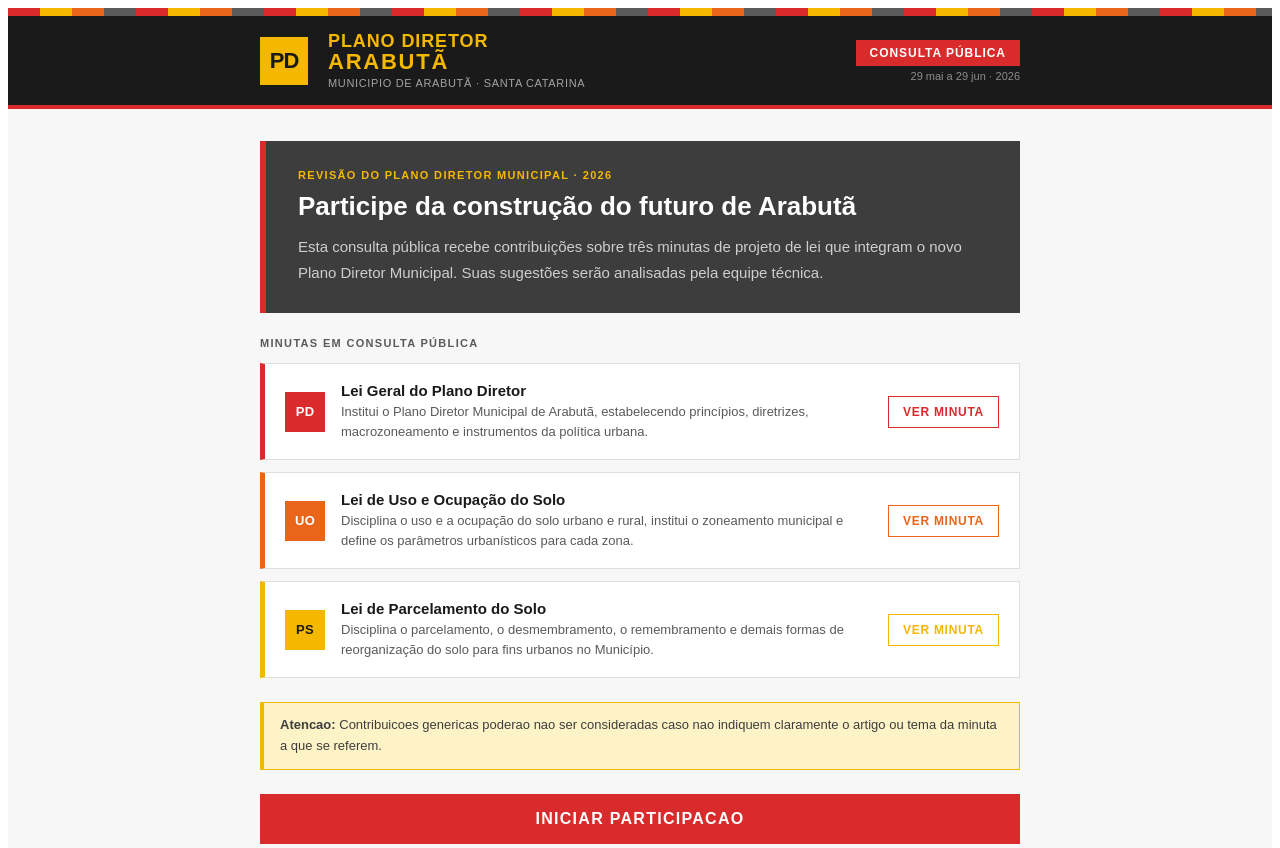
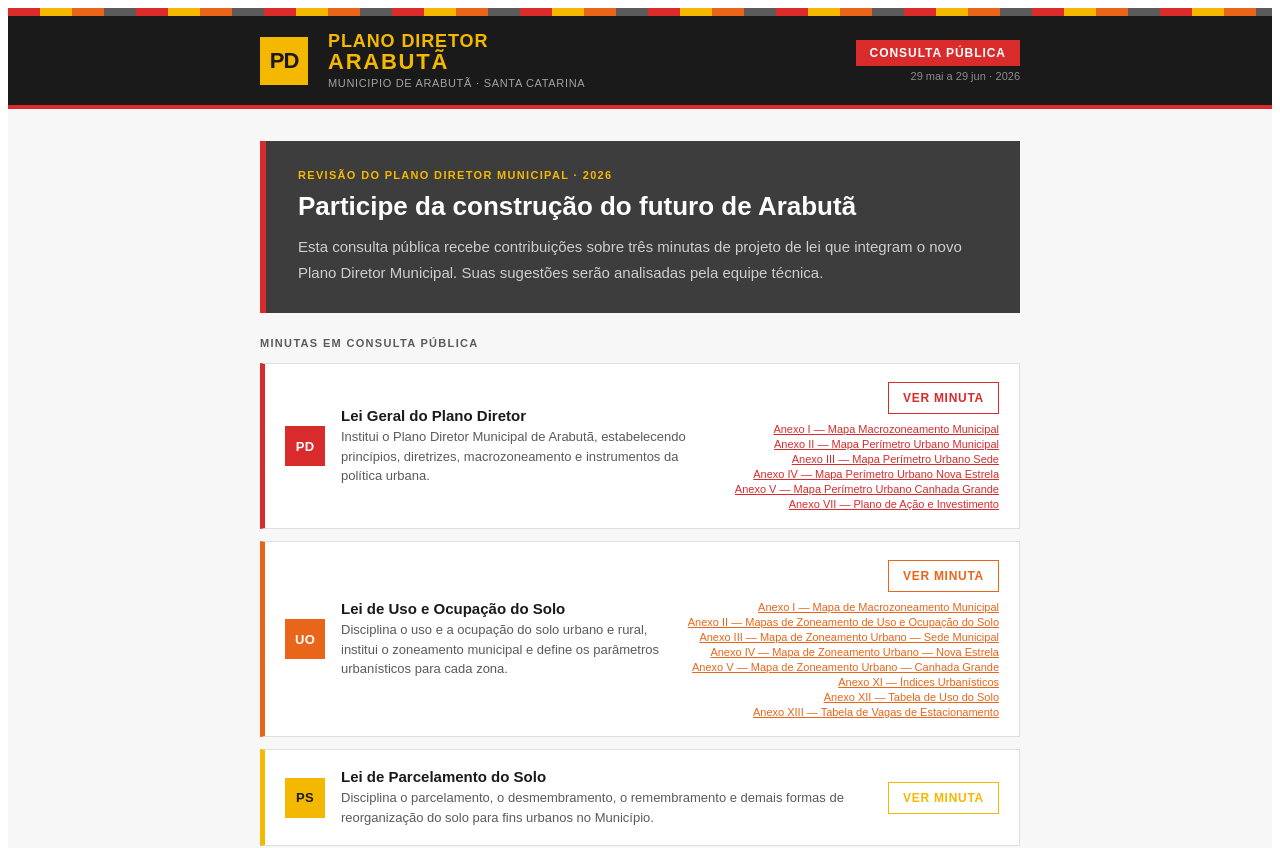
Before and after one commit to jaqueaandrade-kin/consulta-arabuta, a React (Vite) app: page / in a window 1280 px wide. Shown: the top 848 px of the page. Built offline with nearby package versions, Linux system fonts and the light colour scheme.

Commit message:
Update App.jsx

```diff
--- a/src/App.jsx
+++ b/src/App.jsx
@@ -69,7 +69,16 @@ const LEIS = [
     cor: C.vermelho,
     corEsc: C.vermelhoEsc,
     corClara: "#FDECEA",
-    link: "https://arabuta.nossoplanodiretor.com.br/documentos",
+    link: "https://drive.google.com/open?id=1L0IePQ-XNHJHSghLbYO49w-x3MCbRwan&usp=drive_copy",
+    anexos: [
+      { nome: "Anexo I — Mapa Macrozoneamento Municipal", link: "https://drive.google.com/file/d/1_9NEVf6bw6XYYevz8q3Tt8y1UHDkRFJN/view?usp=sharing" },
+      { nome: "Anexo II — Mapa Perímetro Urbano Municipal", link: "https://drive.google.com/file/d/1pAlJDWVmN9O3yLvy5H5nojM2vatqbbzC/view?usp=sharing" },
+      { nome: "Anexo III — Mapa Perímetro Urbano Sede", link: "https://drive.google.com/file/d/1x8_nJYhDRnhabV3BwtK7QWUQT77drDXT/view?usp=sharing" },
+      { nome: "Anexo IV — Mapa Perímetro Urbano Nova Estrela", link: "https://drive.google.com/file/d/1Yn3BC91C-2KYllqifxqxJ5Rnr3qlz1eK/view?usp=sharing" },
+      { nome: "Anexo V — Mapa Perímetro Urbano Canhada Grande", link: "https://drive.google.com/file/d/1yy2QAybuJGKpvIUHwQYS6s41vEVUzsJe/view?usp=sharing" },
+      { nome: "Anexo VI — Memorial Descritivo do Perímetro Urbano Municipal", link: null },
+      { nome: "Anexo VII — Plano de Ação e Investimento", link: "https://drive.google.com/file/d/1_H44x-wuBRwMLQoZnDZjYpNXjLUQKCKM/view?usp=sharing" },
+    ],
     temas: [
       "Princípios e objetivos do Plano Diretor",
       "Perímetro urbano e delimitação territorial",
@@ -101,7 +110,23 @@ const LEIS = [
     cor: C.laranja,
     corEsc: "#C04D0A",
     corClara: C.laranjaClaro,
-    link: "https://arabuta.nossoplanodiretor.com.br/documentos",
+    link: "https://drive.google.com/file/d/1Pv17Y0_kve91wM4yBSKzFSBNw3H4euDy/view?usp=sharing",
+    anexos: [
+      { nome: "Anexo I — Mapa de Macrozoneamento Municipal", link: "https://drive.google.com/file/d/1h_z0pHTlvwQuY7l_gsOgj2WAuSf8f7BI/view?usp=sharing" },
+      { nome: "Anexo II — Mapas de Zoneamento de Uso e Ocupação do Solo", link: "https://drive.google.com/file/d/1VmZMHlvUfKJnGGgXiZZevfM4STEg1DMR/view?usp=sharing" },
+      { nome: "Anexo III — Mapa de Zoneamento Urbano — Sede Municipal", link: "https://drive.google.com/file/d/16bT4HPBmIs58L5ju72wocCFwlnQ7ijKK/view?usp=sharing" },
+      { nome: "Anexo IV — Mapa de Zoneamento Urbano — Nova Estrela", link: "https://drive.google.com/file/d/1XHDtZFAs8kG97m4pf3PA_lEnb6qh5LDx/view?usp=sharing" },
+      { nome: "Anexo V — Mapa de Zoneamento Urbano — Canhada Grande", link: "https://drive.google.com/file/d/1QquJvl_L_Flo2tGMKHSZ1fc52P0OeBo9/view?usp=sharing" },
+      { nome: "Anexo VI — Mapas do Sistema Viário Municipal", link: null },
+      { nome: "Anexo VII — Mapa do Sistema Viário Municipal — Sede", link: null },
+      { nome: "Anexo VIII — Mapa do Sistema Viário Municipal — Nova Estrela", link: null },
+      { nome: "Anexo IX — Mapa do Sistema Viário Municipal — Canhada Grande", link: null },
+      { nome: "Anexo X — Sistema Viário — Seções Transversais", link: null },
+      { nome: "Anexo XI — Índices Urbanísticos", link: "https://drive.google.com/file/d/18Gt6WTnewQSs_lIxliWpSsuEXGWqcFBz/view?usp=sharing" },
+      { nome: "Anexo XII — Tabela de Uso do Solo", link: "https://drive.google.com/file/d/1c4CiFYXXedaFGPg8TN13DUIpVOSd78MT/view?usp=sharing" },
+      { nome: "Anexo XIII — Tabela de Vagas de Estacionamento", link: "https://drive.google.com/file/d/192KDIcmzyMDrYrHKh4h9OUlAu-wP_NE6/view?usp=sharing" },
+      { nome: "Anexo XIV — Glossário", link: null },
+    ],
     temas: [
       "Zona Residencial (ZR)",
       "Zona de Comércio e Serviços (ZCS)",
@@ -133,7 +158,8 @@ const LEIS = [
     cor: C.amarelo,
     corEsc: "#C98F00",
     corClara: C.amareloClaro,
-    link: "https://arabuta.nossoplanodiretor.com.br/documentos",
+    link: "https://drive.google.com/file/d/1mb57O3V1R42Ao7EGnr3yJxPQqeSuLACe/view",
+    anexos: [],
     temas: [
       "Condições gerais para parcelamento e remembramento",
       "Dimensões mínimas e máximas de lotes",
@@ -411,8 +437,8 @@ export default function ConsultaPublica() {
                       <div style={{ fontWeight: "bold", fontSize: 15, color: C.preto, marginBottom: 3 }}>{l.nome}</div>
                       <div style={{ color: C.cinzaMed, fontSize: 13, lineHeight: 1.5 }}>{l.descricao}</div>
                     </div>
+                    <div style={{ flexShrink: 0, display: "flex", flexDirection: "column", alignItems: "flex-end", gap: 6 }}>
                       <a href={l.link} target="_blank" rel="noreferrer" style={{
-                      flexShrink: 0,
                         background: C.branco,
                         border: `1.5px solid ${l.cor}`,
                         color: l.cor,
@@ -424,6 +450,21 @@ export default function ConsultaPublica() {
                         letterSpacing: "0.06em",
                         whiteSpace: "nowrap",
                       }}>Ver minuta</a>
+                      {l.anexos && l.anexos.length > 0 && (
+                        <div style={{ textAlign: "right" }}>
+                          {l.anexos.filter(a => a.link).map((a, i) => (
+                            <a key={i} href={a.link} target="_blank" rel="noreferrer" style={{
+                              display: "block",
+                              fontSize: 11,
+                              color: l.cor,
+                              textDecoration: "underline",
+                              marginTop: 3,
+                              whiteSpace: "nowrap",
+                            }}>{a.nome}</a>
+                          ))}
+                        </div>
+                      )}
+                    </div>
                   </div>
                 ))}
               </div>
@@ -611,6 +652,24 @@ export default function ConsultaPublica() {
                           textTransform: "uppercase",
                           letterSpacing: "0.06em",
                         }}>Consultar minuta</a>
+                        {l.anexos && l.anexos.length > 0 && (
+                          <div style={{ marginTop: 8 }} onClick={(e) => e.stopPropagation()}>
+                            <div style={{ fontSize: 11, color: C.cinzaMed, textTransform: "uppercase", letterSpacing: "0.08em", marginBottom: 4, fontWeight: "bold" }}>Anexos disponíveis:</div>
+                            {l.anexos.map((a, i) => (
+                              a.link ? (
+                                <a key={i} href={a.link} target="_blank" rel="noreferrer"
+                                  onClick={(e) => e.stopPropagation()}
+                                  style={{ display: "block", fontSize: 12, color: l.cor, textDecoration: "underline", marginTop: 3, lineHeight: 1.4 }}>
+                                  {a.nome}
+                                </a>
+                              ) : (
+                                <div key={i} style={{ display: "block", fontSize: 12, color: C.cinzaMed, marginTop: 3, lineHeight: 1.4 }}>
+                                  {a.nome} <span style={{ fontSize: 10, color: "#bbb" }}>(em breve)</span>
+                                </div>
+                              )
+                            ))}
+                          </div>
+                        )}
                     </div>
                     <div style={{
                       width: 22, height: 22, flexShrink: 0,
```
Lines whose indentation alone changed are shown as unchanged.
